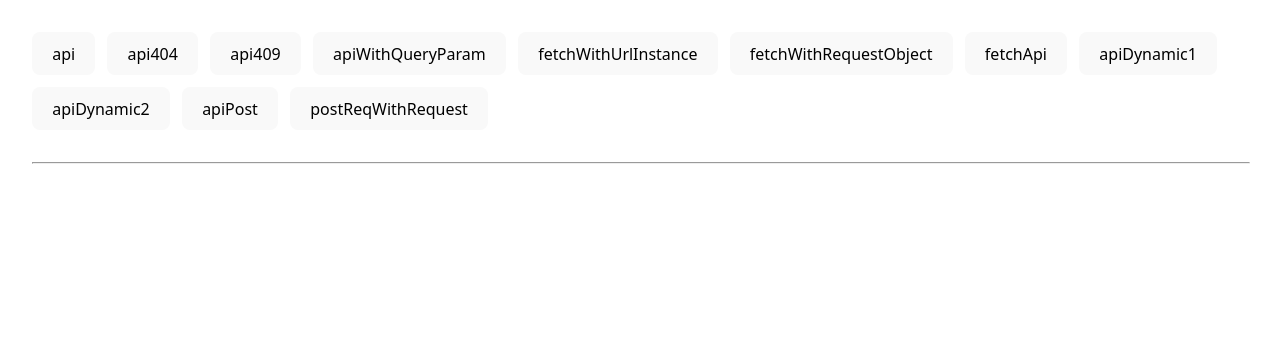
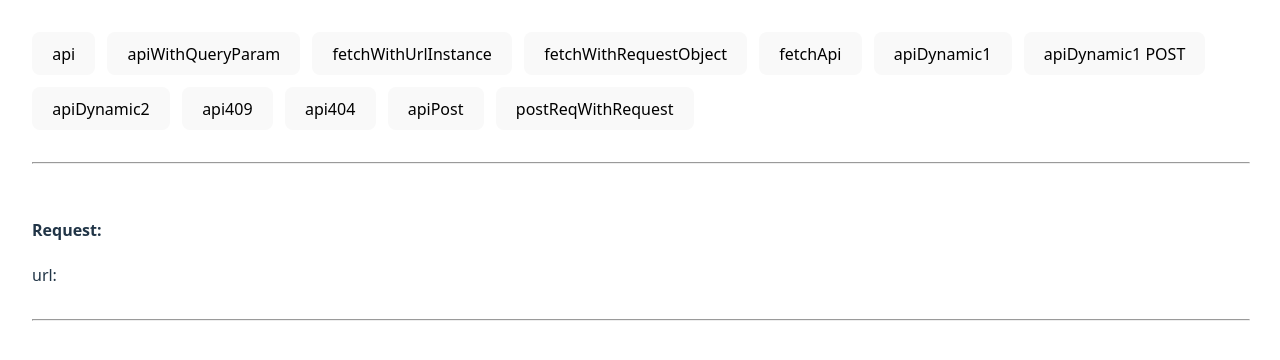
Before and after one commit to mukuljainx/mokku-requestor, a React (Vite) app: page /rest in a window 1280 px wide. Shown: the top 360 px of the page. Built offline with nearby package versions, Linux system fonts and the light colour scheme.

Commit message:
feat: add rest and grapphql

```diff
--- a/src/GraphQL/GraphQL.tsx
+++ b/src/GraphQL/GraphQL.tsx
@@ -1,11 +1,15 @@
 import { useState } from "react";
 import { useLocationsQuery } from "../queries/locations";
 import { useMoviesQuery } from "../queries/movies";
+import { useCreateLocationMutation } from "../queries/locations.mutation";
 
 export const GraphQL = () => {
-    const [view, setView] = useState<"movies" | "locations">();
+    const [view, setView] = useState<
+        "movies" | "locations" | "createLocation"
+    >();
     const [fetchMovies, movies] = useMoviesQuery();
     const [fetchLocation, locations] = useLocationsQuery();
+    const [createLocation, creationData] = useCreateLocationMutation();
 
     let data;
     switch (view) {
@@ -15,6 +19,10 @@ export const GraphQL = () => {
         }
         case "movies": {
             data = movies;
+            break;
+        }
+        case "createLocation": {
+            data = creationData;
             break;
         }
     }
@@ -40,6 +48,15 @@ export const GraphQL = () => {
                 >
                     Get Locations
                 </button>
+                <button
+                    className={view === "createLocation" ? "selected" : ""}
+                    onClick={() => {
+                        createLocation();
+                        setView("createLocation");
+                    }}
+                >
+                    Create Location
+                </button>
             </div>
             <hr style={{ width: "100%" }} />
             {data?.loading && <div>Loading</div>}
--- a/src/Rest/Rest.tsx
+++ b/src/Rest/Rest.tsx
@@ -1,24 +1,27 @@
 import { useState } from "react";
-import { restApiCalls } from "./apiCall";
-
-type APICallNameType = keyof typeof restApiCalls;
-
-const apiCalls = Object.keys(restApiCalls) as APICallNameType[];
+import { apiCallObjects } from "./apiCall";
 
 export const Rest = () => {
-    const [view, setView] = useState<APICallNameType>();
-    const [data, setData] = useState();
+    const [selectedApi, setSelectedApi] =
+        useState<(typeof apiCallObjects)[number]>();
+    const [data, setData] = useState<unknown>();
     const [loading, setLoading] = useState(false);
 
     return (
         <div style={{ display: "flex", flexDirection: "column", gap: 24 }}>
             <div style={{ display: "flex", gap: 12, flexWrap: "wrap" }}>
-                {apiCalls.map((apiCallName) => (
+                {apiCallObjects.map((apiObject) => (
                     <button
-                        className={view === apiCallName ? "selected" : ""}
+                        key={apiObject.name}
+                        className={
+                            selectedApi?.name === apiObject.name
+                                ? "selected"
+                                : ""
+                        }
                         onClick={() => {
                             setLoading(true);
-                            restApiCalls[apiCallName]()
+                            apiObject
+                                .api()
                                 .then((data) => {
                                     setData(data);
                                     setLoading(false);
@@ -27,12 +30,20 @@ export const Rest = () => {
                                     setData(error);
                                     setLoading(false);
                                 });
-                            setView(apiCallName);
+                            setSelectedApi(apiObject);
                         }}
                     >
-                        {apiCallName}
+                        {apiObject.name}
                     </button>
                 ))}
+            </div>
+            <hr style={{ width: "100%" }} />
+            <div>
+                <h4>Request:</h4>
+                url: {selectedApi?.url}
+                {selectedApi?.params && (
+                    <div>params: {JSON.stringify(selectedApi?.params)}</div>
+                )}
             </div>
             <hr style={{ width: "100%" }} />
             {loading && <div>Loading</div>}
--- a/src/Rest/apiCall.ts
+++ b/src/Rest/apiCall.ts
@@ -1,103 +1,219 @@
 import axios from "axios";
 
-function api() {
-    return axios.get("http://demo5488429.mockable.io/a");
+interface ApiCallConfig {
+    url: string;
+    params?: Record<string, unknown>;
+    body?: unknown;
+    api: () => Promise<unknown>;
+    name: string;
 }
 
-function apiWithQueryParam() {
-    return axios.post("http://demo5488429.mockable.io/b?z=444&a=22", {
+export const apiCallObjects: ApiCallConfig[] = [
+    {
+        url: "http://demo5488429.mockable.io/a",
+        api: () => axios.get("http://demo5488429.mockable.io/a"),
+        name: "api",
+    },
+    {
+        url: "http://demo5488429.mockable.io/b",
+        params: { z: 444, a: 22 },
+        body: { message: "hello world" },
+        api: () =>
+            axios.post("http://demo5488429.mockable.io/b?z=444&a=22", {
                 message: "hello world",
-    });
-}
-
-// with url object
-async function fetchWithUrlInstance() {
+            }),
+        name: "apiWithQueryParam",
+    },
+    {
+        url: "http://demo5488429.mockable.io/a",
+        api: async () => {
             const urlInstance = new URL("/a", "http://demo5488429.mockable.io");
-
             const response = await fetch(urlInstance);
             const json = await response.json();
             return json;
-}
-
-// with Request object
-async function fetchWithRequestObject() {
-    const request = new Request("http://demo5488429.mockable.io/a?z=444", {
-        method: "GET",
-    });
-
+        },
+        name: "fetchWithUrlInstance",
+    },
+    {
+        url: "http://demo5488429.mockable.io/a",
+        params: { z: 444 },
+        api: async () => {
+            const request = new Request(
+                "http://demo5488429.mockable.io/a?z=444",
+                { method: "GET" },
+            );
             const response = await fetch(request);
             const json = await response.json();
             return json;
-}
-
-function fetchApi() {
-    return fetch("http://demo5488429.mockable.io/a");
-}
-
-function apiDynamic1() {
-    return axios.get(
+        },
+        name: "fetchWithRequestObject",
+    },
+    {
+        url: "http://demo5488429.mockable.io/a",
+        api: () => fetch("http://demo5488429.mockable.io/a"),
+        name: "fetchApi",
+    },
+    {
+        url: "http://demo5488429.mockable.io/patients/empi/P032/goals/ff2",
+        api: () =>
+            axios.get(
                 "http://demo5488429.mockable.io/patients/empi/P032/goals/ff2",
-    );
-}
-
-function apiDynamic2() {
-    return axios.get(
+            ),
+        name: "apiDynamic1",
+    },
+    {
+        url: "http://demo5488429.mockable.io/patients/empi/P032/goals/ff2",
+        api: () =>
+            axios.post(
+                "http://demo5488429.mockable.io/patients/empi/P032/goals/ff2?a=2&b=3",
+                { test: "data" },
+            ),
+        name: "apiDynamic1 POST",
+    },
+    {
+        url: "http://demo5488429.mockable.io/patients/empi/P012/goals/ff24",
+        api: () =>
+            axios.get(
                 "http://demo5488429.mockable.io/patients/empi/P012/goals/ff24",
-    );
-}
-
-function api409() {
-    return axios.get("http://demo6210424.mockable.io/409");
-}
-
-function api404() {
-    return axios.get("http://demo6210424.mockable.io/404");
-}
-
-function apiPost() {
-    return axios.post("https://demo5468585.mockable.io/events", {
+            ),
+        name: "apiDynamic2",
+    },
+    {
+        url: "http://demo6210424.mockable.io/409",
+        api: () => axios.get("http://demo6210424.mockable.io/409"),
+        name: "api409",
+    },
+    {
+        url: "http://demo6210424.mockable.io/404",
+        api: () => axios.get("http://demo6210424.mockable.io/404"),
+        name: "api404",
+    },
+    {
+        url: "https://demo5468585.mockable.io/events",
+        body: { message: "hello world" },
+        api: () =>
+            axios.post("https://demo5468585.mockable.io/events", {
                 message: "hello world",
-    });
-}
-
-async function postReqWithRequest() {
-    const request1 = new Request("https://demo5468585.mockable.io/events", {
+            }),
+        name: "apiPost",
+    },
+    {
+        url: "https://demo5468585.mockable.io/events",
+        body: { username: "example" },
+        api: async () => {
+            const request1 = new Request(
+                "https://demo5468585.mockable.io/events",
+                {
                     method: "POST",
                     body: JSON.stringify({ username: "example" }),
-    });
-
+                },
+            );
             const response = await fetch(request1);
             const json = await response.json();
+            return json;
+        },
+        name: "postReqWithRequest",
+    },
+];
 
-    return json;
-}
+// function api() {
+//     return axios.get("http://demo5488429.mockable.io/a");
+// }
 
-// function uploadFile(event) {
-//     event.preventDefault();
-//     const formData = new FormData();
-//     const imageFile = document.querySelector("#file");
-//     if (!imageFile) {
-//         return;
-//     }
-
-//     formData.append("image", imageFile.files[0]);
-//     return axios.post("upload_file", formData, {
-//         headers: {
-//             "Content-Type": "multipart/form-data",
-//         },
+// function apiWithQueryParam() {
+//     return axios.post("http://demo5488429.mockable.io/b?z=444&a=22", {
+//         message: "hello world",
 //     });
 // }
 
-export const restApiCalls = {
-    api,
-    api404,
-    api409,
-    apiWithQueryParam,
-    fetchWithUrlInstance,
-    fetchWithRequestObject,
-    fetchApi,
-    apiDynamic1,
-    apiDynamic2,
-    apiPost,
-    postReqWithRequest,
-};
+// // with url object
+// async function fetchWithUrlInstance() {
+//     const urlInstance = new URL("/a", "http://demo5488429.mockable.io");
+
+//     const response = await fetch(urlInstance);
+//     const json = await response.json();
+//     return json;
+// }
+
+// // with Request object
+// async function fetchWithRequestObject() {
+//     const request = new Request("http://demo5488429.mockable.io/a?z=444", {
+//         method: "GET",
+//     });
+
+//     const response = await fetch(request);
+//     const json = await response.json();
+//     return json;
+// }
+
+// function fetchApi() {
+//     return fetch("http://demo5488429.mockable.io/a");
+// }
+
+// function apiDynamic1() {
+//     return axios.get(
+//         "http://demo5488429.mockable.io/patients/empi/P032/goals/ff2",
+//     );
+// }
+
+// function apiDynamic2() {
+//     return axios.get(
+//         "http://demo5488429.mockable.io/patients/empi/P012/goals/ff24",
+//     );
+// }
+
+// function api409() {
+//     return axios.get("http://demo6210424.mockable.io/409");
+// }
+
+// function api404() {
+//     return axios.get("http://demo6210424.mockable.io/404");
+// }
+
+// function apiPost() {
+//     return axios.post("https://demo5468585.mockable.io/events", {
+//         message: "hello world",
+//     });
+// }
+
+// async function postReqWithRequest() {
+//     const request1 = new Request("https://demo5468585.mockable.io/events", {
+//         method: "POST",
+//         body: JSON.stringify({ username: "example" }),
+//     });
+
+//     const response = await fetch(request1);
+//     const json = await response.json();
+
+//     return json;
+// }
+
+// // function uploadFile(event) {
+// //     event.preventDefault();
+// //     const formData = new FormData();
+// //     const imageFile = document.querySelector("#file");
+// //     if (!imageFile) {
+// //         return;
+// //     }
+
+// //     formData.append("image", imageFile.files[0]);
+// //     return axios.post("upload_file", formData, {
+// //         headers: {
+// //             "Content-Type": "multipart/form-data",
+// //         },
+// //     });
+// // }
+
+// export const restApiCalls = {
+//     api,
+//     api404,
+//     api409,
+//     apiWithQueryParam,
+//     fetchWithUrlInstance,
+//     fetchWithRequestObject,
+//     fetchApi,
+//     apiDynamic1,
+//     apiDynamic2,
+//     apiPost,
+//     postReqWithRequest,
+// };
--- /dev/null
+++ b/src/queries/locations.mutation.ts
@@ -0,0 +1,19 @@
+import { gql } from "@apollo/client";
+import { useMutation } from "@apollo/client";
+
+const CREATE_LOCATION = gql`
+    mutation CreateLocation(
+        $name: String!
+        $description: String
+        $photo: String
+    ) {
+        createLocation(name: $name, description: $description, photo: $photo) {
+            id
+            name
+            description
+            photo
+        }
+    }
+`;
+
+export const useCreateLocationMutation = () => useMutation(CREATE_LOCATION);
```
Lines whose indentation alone changed are shown as unchanged.
